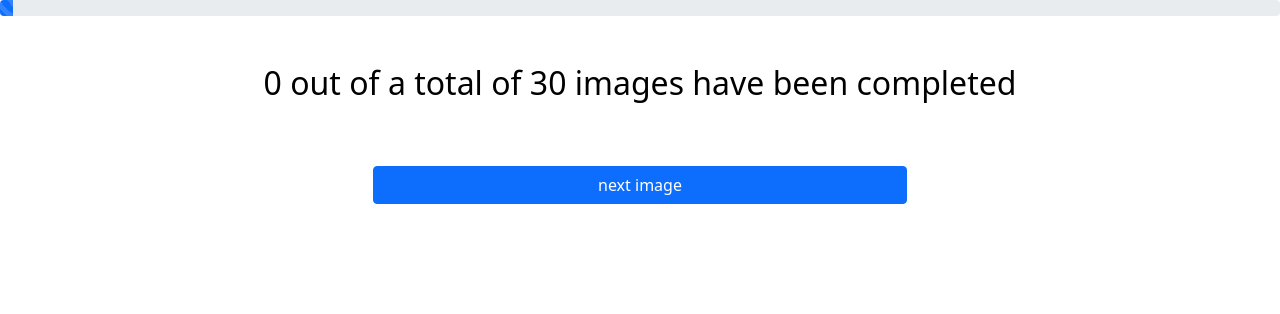
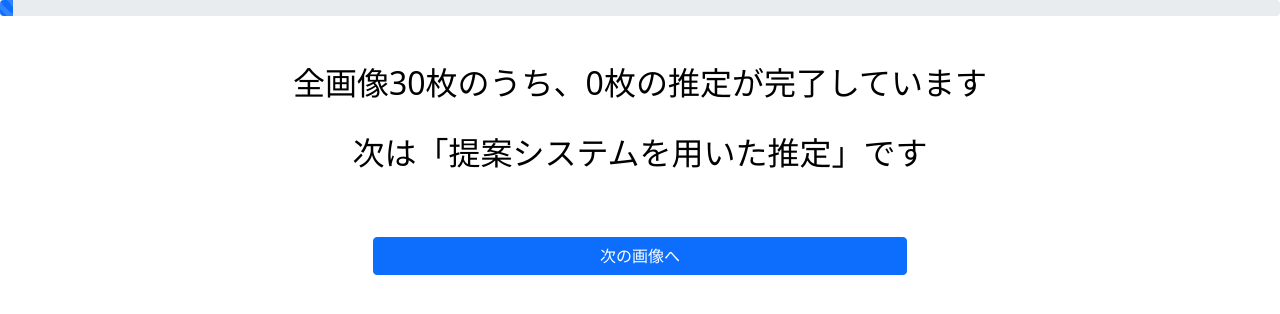
Before and after one commit to t-nakatani/flwapp_exp, a Django app: page /progress/1/ in a window 1280 px wide. Shown: the part 56-370 px from the top of the page. Run offline with Django 4.2, Linux system fonts and the light colour scheme; the visitor is signed in with stand-in values (Sample User, id 1); parts of the project's set-up code (start-up, migrations or seed data) failed here and were passed over; some libraries are stand-ins or nearby versions.

Commit message:
[UPDATE] to show which exp_env to use next

```diff
--- a/img_processing/templates/progress.html
+++ b/img_processing/templates/progress.html
@@ -7,7 +7,13 @@
     <div class="progress-bar progress-bar-striped progress-bar-animated" role="progressbar" aria-valuenow="" aria-valuemin="0" aria-valuemax="20" style="width: {{ percentage_completed }}"></div>
 </div>
 <div class="text-black text-center bg-white p-3 p-sm-5">
-    <h2>{{ user.num_finished_img }} out of a total of 30 images have been completed</h2>
+    <h2>全画像30枚のうち、{{ user.num_finished_img }}枚の推定が完了しています</h2>
+    <br>
+    {% if user.use_system %}
+    <h2>次は「提案システムを用いた推定」です</h2>
+    {% else %}
+    <h2>次は「提案システムを用いない、手作業での推定」です</h2>
+    {% endif %}
 </div>
 {% if percentage_completed == '100%' %}
 <div class="d-grid gap-2 col-5 mx-auto mt-2">
@@ -17,7 +23,7 @@
 <form action="{% url 'progress' user.id %}" method="post">
     {% csrf_token %}
     <div class="d-grid gap-2 col-5 mx-auto mt-2">
-        <button type="submit" class="submit btn btn-primary">next image</button>
+        <button type="submit" class="submit btn btn-primary">次の画像へ</button>
     </div>
 </form>
 {% endif %}
```
